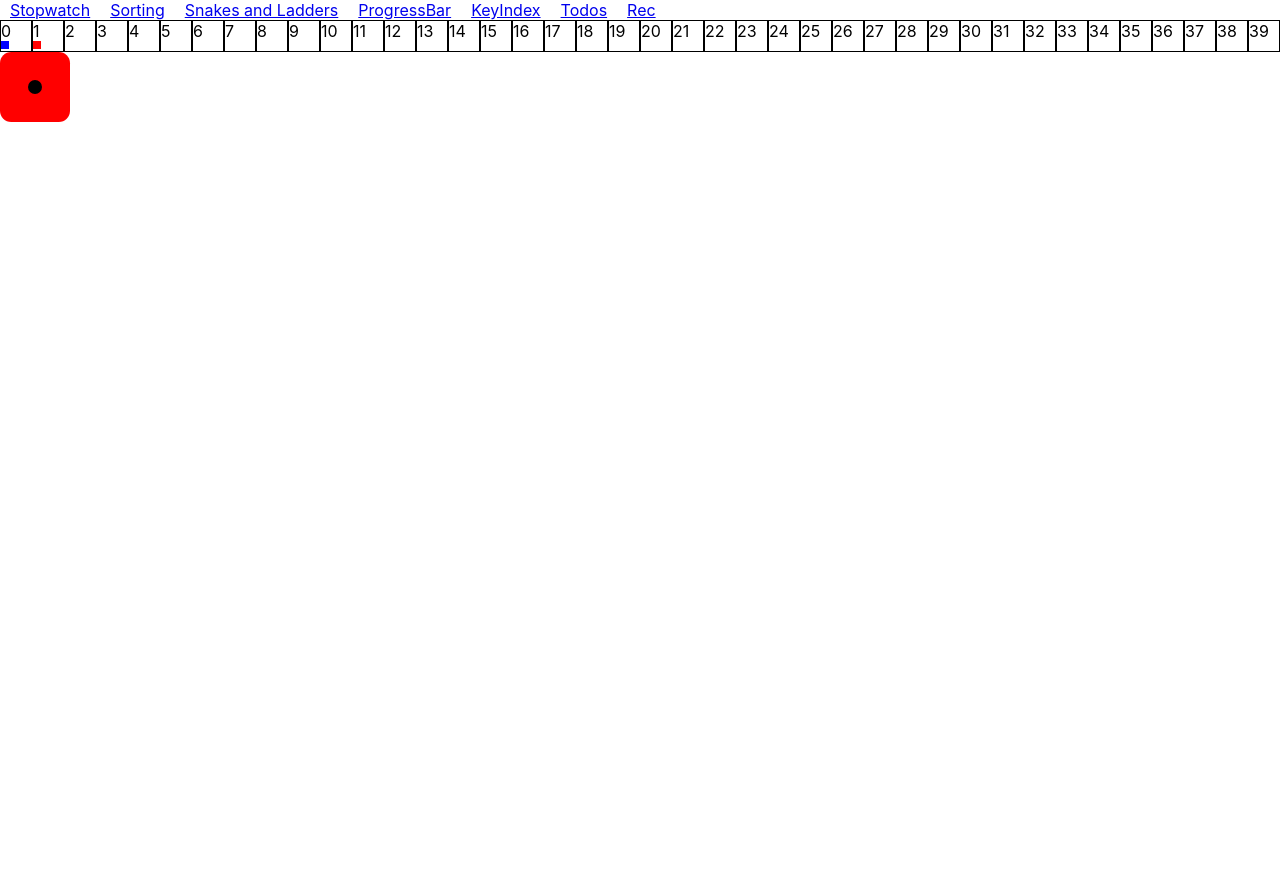
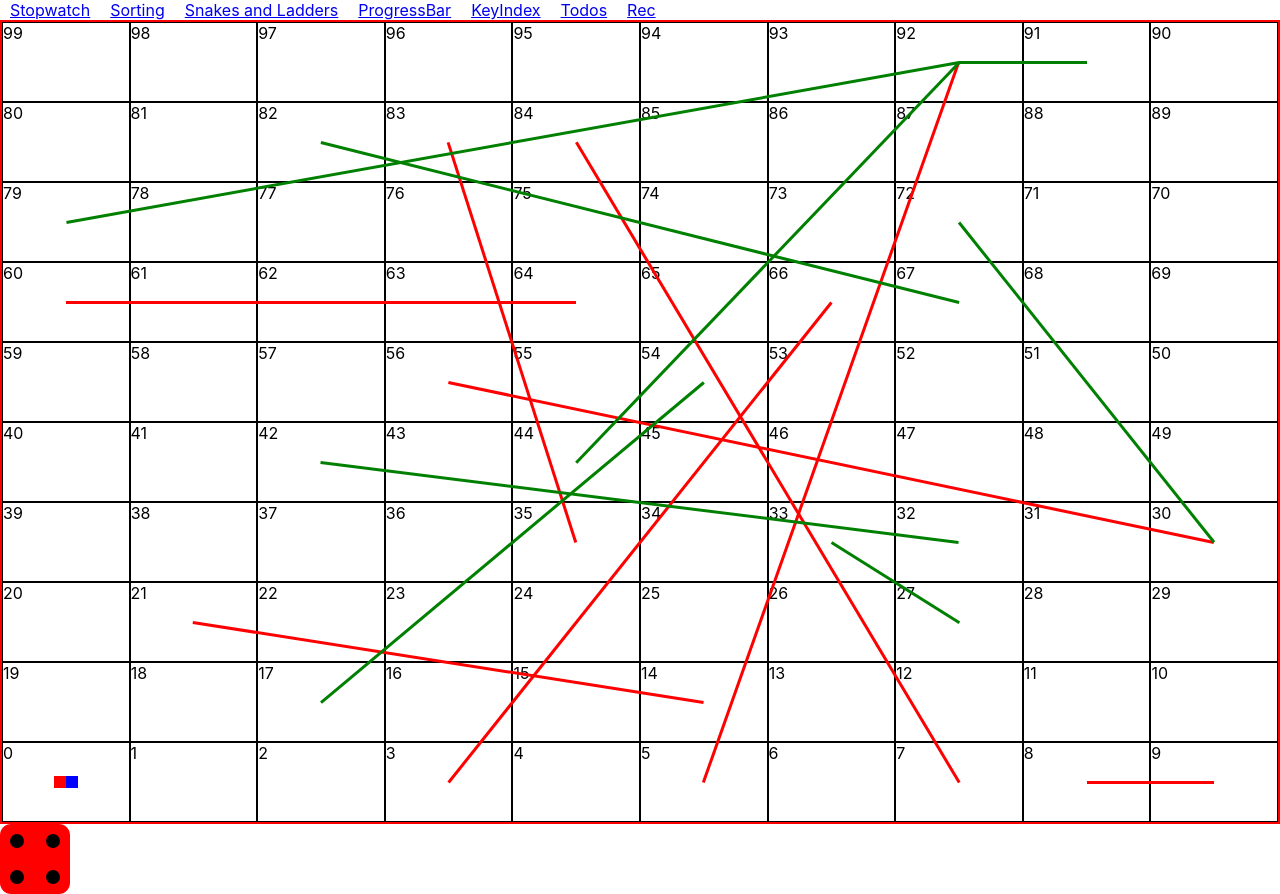
Before and after one commit to namratasaun/sorting, a React (Create React App) app: page /snakeLadder in a window 1280 px wide. Before the commit the page ends 800 px from the top, so only its background shows below. Built offline with nearby package versions, Linux system fonts and the light colour scheme.

Commit message:
snakes and ladders

```diff
--- a/src/components/dieRoll.js
+++ b/src/components/dieRoll.js
@@ -1,7 +1,6 @@
 import { useState } from 'react';
 import { getRandomIntInclusive } from '../utils/random';
 import css from './dieRoll.module.css';
-import withCheck from '../concepts/withCheck';
 
 const die = {
   0: <div>Roll me</div>,
@@ -66,8 +65,8 @@ const die = {
   ),
 };
 
-const DieRoll = ({ onDieRoll, valie }) => {
-  const [val, setVal] = useState(1);
+const DieRoll = ({ onDieRoll, blockDice }) => {
+  const [val, setVal] = useState(4);
 
   const changeDieVal = () => {
     let newVal = getRandomIntInclusive(1, 6);
@@ -77,12 +76,15 @@ const DieRoll = ({ onDieRoll, valie }) => {
 
   return (
     <div>
-      {console.log(valie)}
-      <div onClick={changeDieVal} className={css.die}>
-        {die[val]}
-      </div>
+      {blockDice ? (
+        <div>Wait..</div>
+      ) : (
+        <div onClick={changeDieVal} className={css.die}>
+          {die[val]}
+        </div>
+      )}
     </div>
   );
 };
 
-export default withCheck(DieRoll);
+export default DieRoll;
--- a/src/pages/SnakeLadder.js
+++ b/src/pages/SnakeLadder.js
@@ -1,8 +1,93 @@
-import { useRef, useState } from 'react';
+import { useRef, useState, useEffect } from 'react';
 import DieRoll from '../components/dieRoll';
+import makeBoard from '../utils/snakeBoard';
 import css from './SnakeLadder.module.css';
 
-let board = Array(40).fill(0);
+let { board, snakes, ladders } = makeBoard(100);
+
+const getOffset = (el) => {
+  console.log(el);
+  const rect = el.getBoundingClientRect();
+  return {
+    left: rect.left + window.pageXOffset,
+    top: rect.top + window.pageYOffset,
+    width: rect.width || el.offsetWidth,
+    height: rect.height || el.offsetHeight,
+  };
+};
+
+const connect = (div1, div2, color, thickness) => {
+  console.log(div1, div2);
+  const off1 = getOffset(div1);
+  const off2 = getOffset(div2);
+
+  const x1 = off1.left + off1.width / 2;
+  const y1 = off1.top + off1.height / 2;
+
+  const x2 = off2.left + off2.width / 2;
+  const y2 = off2.top + off2.height / 2;
+
+  const length = Math.sqrt((x2 - x1) * (x2 - x1) + (y2 - y1) * (y2 - y1));
+
+  const cx = (x1 + x2) / 2 - length / 2;
+  const cy = (y1 + y2) / 2 - thickness / 2;
+
+  const angle = Math.atan2(y1 - y2, x1 - x2) * (180 / Math.PI);
+
+  // const htmlLine =
+  //   "<div style='padding:0px; margin:0px; height:" +
+  //   thickness +
+  //   'px; background-color:' +
+  //   color +
+  //   '; line-height:1px; position:absolute; left:' +
+  //   cx +
+  //   'px; top:' +
+  //   cy +
+  //   'px; width:' +
+  //   length +
+  //   'px; -moz-transform:rotate(' +
+  //   angle +
+  //   'deg); -webkit-transform:rotate(' +
+  //   angle +
+  //   'deg); -o-transform:rotate(' +
+  //   angle +
+  //   'deg); -ms-transform:rotate(' +
+  //   angle +
+  //   'deg); transform:rotate(' +
+  //   angle +
+  //   "deg);' />";
+
+  var line = document.createElement('div');
+  line.style.padding = 0;
+  line.style.margin = 0;
+  line.style.height = `${thickness}px`;
+  line.style.backgroundColor = color;
+  line.style.lineHeight = '1px';
+  line.style.position = 'absolute';
+  line.style.left = `${cx}px`;
+  line.style.top = `${cy}px`;
+  line.style.width = `${length}px`;
+  line.style.left = `${cx}px`;
+  line.style.transform = `rotate(${angle}deg)`;
+
+  // document.getElementById('root').innerHTML += htmlLine;
+  document.getElementById('root').appendChild(line);
+};
+
+const move = (div1, div2, color, snake) => {
+  const off1 = getOffset(div1);
+  const off2 = getOffset(div2);
+
+  const x1 = off1.left + off1.width / 2;
+  const y1 = off1.top + off1.height / 2;
+
+  const x2 = off2.left + off2.width / 2;
+  const y2 = off2.top + off2.height / 2;
+
+  document.getElementById(`player-${color}`).style.transform = `translate(${x2 - x1}px,${
+    y2 - y1
+  }px)`;
+};
 
 async function sleep(time) {
   await new Promise((next) => {
@@ -14,29 +99,72 @@ async function sleep(time) {
 
 const SnakeLadder = () => {
   const [player, setPlayer] = useState([
-    { color: 'red', pos: 1 },
+    { color: 'red', pos: 0 },
     { color: 'blue', pos: 0 },
   ]);
   const turn = useRef(0);
+  const [isTurnOver, setIsTurnOver] = useState(false);
+  const [blockDice, setBlockDice] = useState(false);
 
   const updateTurn = () => {
+    setBlockDice(false);
     if (turn.current === player.length - 1) {
       return (turn.current = 0);
     }
     return (turn.current = turn.current + 1);
   };
 
+  let updatePositionForSnakeOrLadder = (whereToMove) => {
+    let arr = [...player];
+    arr[turn.current].pos = whereToMove;
+    setPlayer([...arr]);
+  };
+
+  useEffect(() => {
+    let checkIfLadderOrSnake = async () => {
+      let arr = [...player];
+      if (board[arr[turn.current].pos].snakeEnds) {
+        move(
+          document.getElementById(arr[turn.current].pos),
+          document.getElementById(board[arr[turn.current].pos].snakeEnds),
+          player[turn.current].color
+        );
+        await sleep(2000);
+        return updatePositionForSnakeOrLadder(board[arr[turn.current].pos].snakeEnds);
+      }
+
+      if (board[arr[turn.current].pos].ladderEnds) {
+        // await sleep(2000);
+        move(
+          document.getElementById(arr[turn.current].pos),
+          document.getElementById(board[arr[turn.current].pos].ladderEnds),
+          player[turn.current].color
+        );
+        await sleep(2000);
+        return updatePositionForSnakeOrLadder(board[arr[turn.current].pos].ladderEnds);
+      }
+
+      // move(document.getElementById(1), document.getElementById(4));
+
+      updateTurn();
+    };
+    if (isTurnOver) {
+      checkIfLadderOrSnake();
+    }
+  }, [player, isTurnOver]);
+
   async function onDieRoll(dieVal) {
-    console.log(dieVal);
-    console.log(turn.current);
+    setBlockDice(true);
+    setIsTurnOver(false);
     let arr = [...player];
-    console.log(player);
+
     for (let i = 0; i < dieVal; i++) {
       arr[turn.current].pos = arr[turn.current].pos + 1;
       setPlayer([...arr]);
       await sleep(200);
     }
-    updateTurn();
+
+    setIsTurnOver(true);
   }
 
   const makePlayer = (index) => {
@@ -48,20 +176,53 @@ const SnakeLadder = () => {
     });
     return arr;
   };
+
+  const makeAlternatingBoard = () => {
+    let temp = [];
+    for (let i = 0; i < 100; i += 10) {
+      temp.push(
+        <div className={css.unitRow}>
+          {Array(10)
+            .fill(0)
+            .map((val, ind) => (
+              <div className={css.unitBlock} id={board[i + ind].value}>
+                {board[i + ind].value}
+                <div className={css.allPlayers}>
+                  {makePlayer(board[i + ind].value).map((val) => (
+                    <div
+                      id={`player-${val.color}`}
+                      className={css.player}
+                      style={{ backgroundColor: val.color }}
+                    ></div>
+                  ))}
+                </div>
+              </div>
+            ))}
+        </div>
+      );
+    }
+    return temp;
+  };
+
+  useEffect(() => {
+    snakes.map((snake) => {
+      connect(document.getElementById(snake.start), document.getElementById(snake.end), 'red', 3);
+    });
+    ladders.map((ladder) => {
+      connect(
+        document.getElementById(ladder.start),
+        document.getElementById(ladder.end),
+        'green',
+        3
+      );
+    });
+  }, []);
+
   return (
-    <div className={css.outer}>
-      {board.map((val, ind) => (
-        <div className={css.block}>
-          {ind}
-          <div>
-            {makePlayer(ind).map((val) => (
-              <div className={css.player} style={{ backgroundColor: val.color }}></div>
-            ))}
-          </div>
-        </div>
-      ))}
-      <DieRoll onDieRoll={onDieRoll} />
-    </div>
+    <>
+      <div className={css.outer}>{makeAlternatingBoard()}</div>
+      <DieRoll onDieRoll={onDieRoll} blockDice={blockDice} />
+    </>
   );
 };
 
--- a/src/pages/SnakeLadder.module.css
+++ b/src/pages/SnakeLadder.module.css
@@ -1,15 +1,35 @@
 .outer {
   display: flex;
-  flex-wrap: wrap;
+  flex-direction: column-reverse;
+  border: 2px solid red;
+  box-sizing: border-box;
 }
 
-.block {
-  height: 30px;
-  width: 30px;
-  border: 1px solid black;
+.allPlayers {
+  width: 24px;
+  display: flex;
+  justify-content: center;
+  margin: 10% auto;
 }
 
 .player {
-  height: 8px;
-  width: 8px;
+  height: 12px;
+  width: 12px;
+  transition: transform 2s;
 }
+
+.unitRow {
+  width: 100%;
+  display: flex;
+}
+
+.unitRow:nth-child(even) {
+  flex-direction: row-reverse;
+}
+
+.unitBlock {
+  width: calc(100% / 10);
+  height: calc(100vh / 10);
+  border: 1px solid black;
+  box-sizing: border-box;
+}
--- /dev/null
+++ b/src/utils/snakeBoard.js
@@ -0,0 +1,62 @@
+let makeBoard = (noOfTiles) => {
+  let snakes = getSnakes(Math.floor(noOfTiles / 12));
+  let ladders = getLadders(Math.floor(noOfTiles / 12), snakes);
+  let temp = [];
+  for (let i = 0; i < noOfTiles; i++) {
+    let toBePushedvalue = { value: i };
+    let snakeStart = snakes.findIndex((val) => val.start === i);
+    if (snakeStart !== -1) {
+      toBePushedvalue['snakeEnds'] = snakes[snakeStart].end;
+    }
+
+    let ladderStart = ladders.findIndex((val) => val.start === i);
+    if (ladderStart !== -1) {
+      toBePushedvalue['ladderEnds'] = ladders[ladderStart].end;
+    }
+
+    temp.push(toBePushedvalue);
+  }
+
+  return { board: temp, snakes, ladders };
+};
+
+function getRandomIntInclusive(min, max) {
+  min = Math.ceil(min);
+  max = Math.floor(max);
+  return Math.floor(Math.random() * (max - min + 1) + min); //The maximum is inclusive and the minimum is inclusive
+}
+
+let getSnakes = (numberOfSnakes) => {
+  let temp = [];
+  let i = 0;
+  while (i < numberOfSnakes) {
+    let start = getRandomIntInclusive(1, 99);
+    if (temp.findIndex((val) => val.start === start) !== -1) {
+      continue;
+    }
+    let end = getRandomIntInclusive(1, start - 1);
+    temp.push({ start, end });
+    i++;
+  }
+  return temp;
+};
+
+let getLadders = (numberOfLadders, snakes) => {
+  let temp = [];
+  let i = 0;
+  while (i < numberOfLadders) {
+    let start = getRandomIntInclusive(1, 99);
+    if (temp.findIndex((val) => val.start === start) !== -1) {
+      continue;
+    }
+    if (snakes.findIndex((val) => val.start === start) !== -1) {
+      continue;
+    }
+    let end = getRandomIntInclusive(start + 1, 99);
+    temp.push({ start, end });
+    i++;
+  }
+  return temp;
+};
+
+export default makeBoard;
```
Also changed, not shown: src/index.css (+3 -5 lines).
